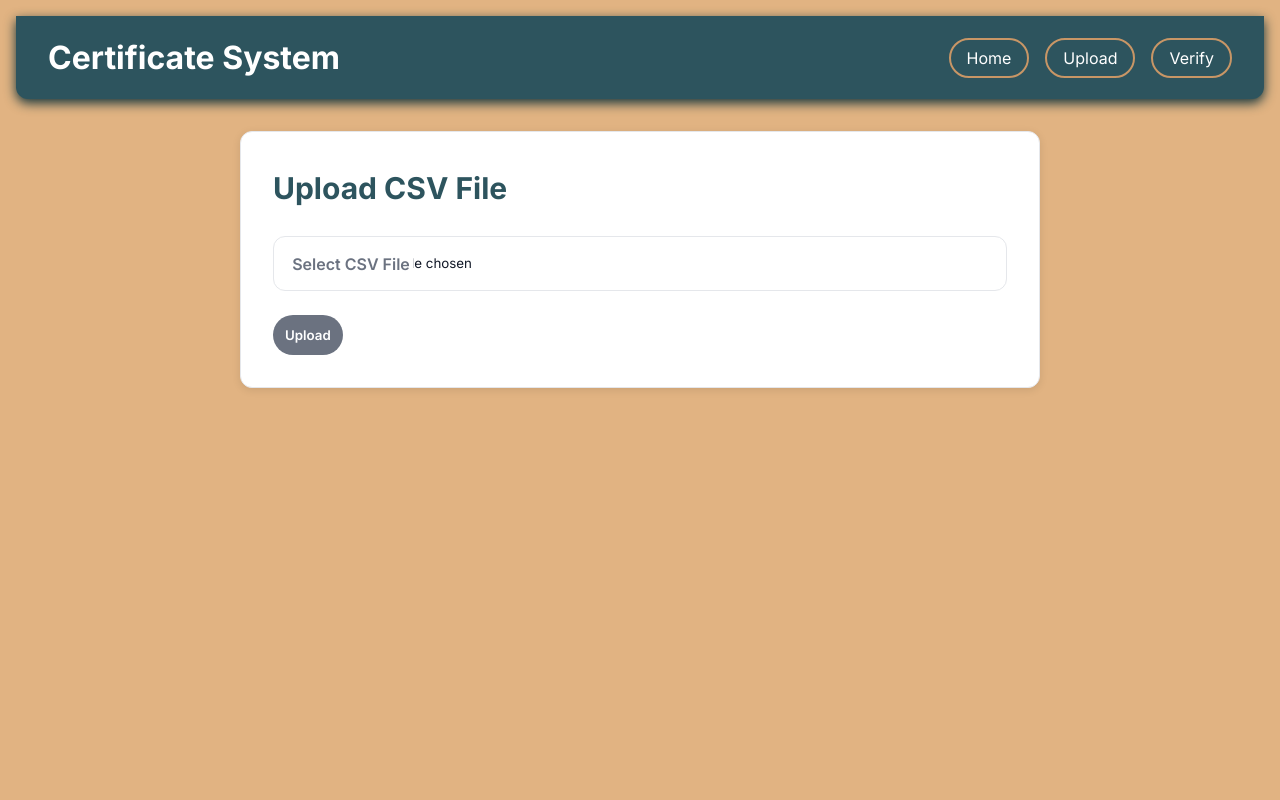
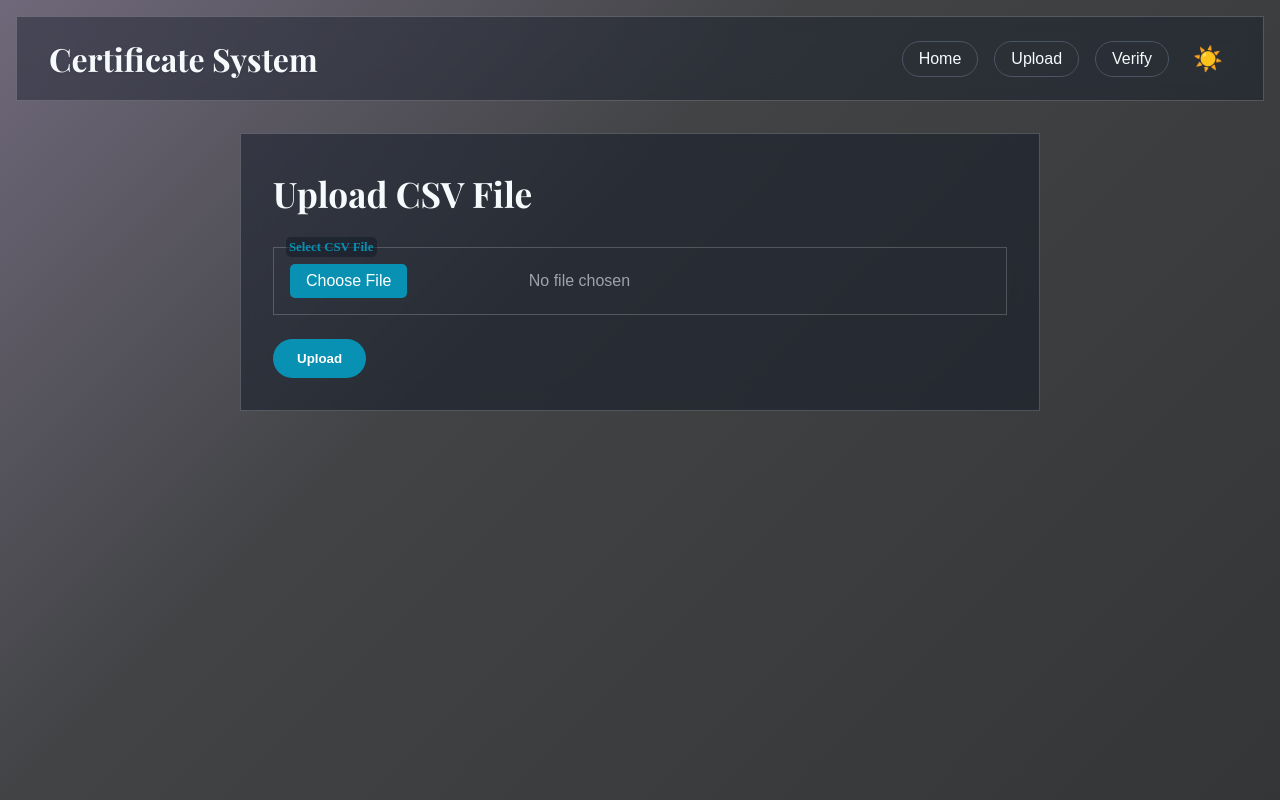
Before and after one commit to RishikeshBrahma/Certificate-Verification---Page, a Flask app: page /upload in a window 1280 px wide. Run offline with Flask 3, Linux system fonts and the light colour scheme.

Commit message:
some changes done in app.py and in style.css check it out!!!!

```diff
--- a/app.py
+++ b/app.py
@@ -5,6 +5,8 @@
 import os
 import socket
 from dotenv import load_dotenv
+import zipfile
+import io
 
 app = Flask(__name__)
 
@@ -74,7 +76,7 @@
                 course_title = str(row['course_title'])
                 issue_date = str(row['issue_date'])
 
-                verification_url = f'{request.host_url}verify_download/{certificate_id}'
+                verification_url = f'{request.host_url}verify/{certificate_id}'
                 qr = qrcode.QRCode(version=1, box_size=10, border=4)
                 qr.add_data(verification_url)
                 qr_image = qr.make_image(fill_color="black", back_color="white")
@@ -82,19 +84,23 @@
                 with open(qr_path, 'wb') as qr_file:
                     qr_image.save(qr_file)
 
+                # Use ON DUPLICATE KEY UPDATE to prevent errors on re-upload
                 query = """
                     INSERT INTO certificates
                     (certificate_id, recipient_name, course_title, issue_date, verification_url, csv_file_path)
                     VALUES (%s, %s, %s, %s, %s, %s)
+                    ON DUPLICATE KEY UPDATE
+                    recipient_name=%s, course_title=%s, issue_date=%s, verification_url=%s, csv_file_path=%s
                 """
-                values = (certificate_id, recipient_name, course_title, issue_date, verification_url, file_path)
+                values = (certificate_id, recipient_name, course_title, issue_date, verification_url, file_path,
+                          recipient_name, course_title, issue_date, verification_url, file_path)
                 cursor.execute(query, values)
 
             conn.commit()
             cursor.close()
             conn.close()
 
-            return render_template('upload.html', success='Certificates processed successfully!')
+            return render_template('upload.html', success='Certificates processed successfully!', filename=filename)
 
         except Exception as e:
             return render_template('upload.html', error=f'Error processing CSV: {str(e)}')
@@ -102,8 +108,11 @@
     return render_template('upload.html')
 
 @app.route('/verify', methods=['GET'])
-def verify():
-    certificate_id = request.args.get('certificate_id')
+@app.route('/verify/<certificate_id>', methods=['GET'])
+def verify(certificate_id=None):
+    if not certificate_id:
+        certificate_id = request.args.get('certificate_id')
+
     if not certificate_id:
         return render_template('verify.html')
 
@@ -118,7 +127,7 @@
         if not certificate:
             return render_template('verify.html', error='Certificate not found.', certificate_id=certificate_id)
 
-        return render_template('verify.html', certificate_id=certificate_id)
+        return render_template('verify.html', certificate=certificate, certificate_id=certificate_id)
 
     except Exception as e:
         return render_template('verify.html', error=f'Database error: {str(e)}', certificate_id=certificate_id)
@@ -128,23 +137,52 @@
     try:
         conn = mysql.connector.connect(**db_config)
         cursor = conn.cursor(dictionary=True)
-        cursor.execute("SELECT csv_file_path FROM certificates WHERE certificate_id = %s", (certificate_id,))
-        result = cursor.fetchone()
+        # Fetch the full certificate data
+        cursor.execute("SELECT certificate_id, recipient_name, course_title, issue_date FROM certificates WHERE certificate_id = %s", (certificate_id,))
+        certificate = cursor.fetchone()
         cursor.close()
         conn.close()
 
-        if not result or 'csv_file_path' not in result:
-            return render_template('verify.html', error='CSV file not found.', certificate_id=certificate_id)
+        if not certificate:
+            return render_template('verify.html', error='Certificate not found.', certificate_id=certificate_id)
 
-        # Explicitly cast to string
-        csv_path = str(result['csv_file_path']) # type: ignore
+        # Create a new CSV in memory
+        output = io.StringIO()
+        df = pd.DataFrame([certificate])
+        df.to_csv(output, index=False)
+        output.seek(0)
 
-        if not os.path.exists(csv_path):
-            return render_template('verify.html', error='File does not exist on server.', certificate_id=certificate_id)
-
-        return send_file(csv_path, as_attachment=True, download_name=f'certificate_{certificate_id}.csv')
+        # Send the in-memory file
+        return send_file(
+            io.BytesIO(output.getvalue().encode()),
+            mimetype='text/csv',
+            as_attachment=True,
+            download_name=f'certificate_{certificate_id}.csv'
+        )
 
     except Exception as e:
         return render_template('verify.html', error=f'Error retrieving file: {str(e)}', certificate_id=certificate_id)
+
+@app.route('/bulk_download_qrcodes/<filename>')
+def bulk_download_qrcodes(filename):
+    file_path = os.path.join(app.config['UPLOAD_FOLDER'], filename)
+
+    if not os.path.exists(file_path):
+        return "File not found.", 404
+
+    df = pd.read_csv(file_path)
+    memory_file = io.BytesIO()
+
+    with zipfile.ZipFile(memory_file, 'w', zipfile.ZIP_DEFLATED) as zf:
+        for _, row in df.iterrows():
+            certificate_id = str(row['certificate_id'])
+            qr_path = os.path.join(QR_FOLDER, f'{certificate_id}.png')
+            if os.path.exists(qr_path):
+                zf.write(qr_path, arcname=f'{certificate_id}.png')
+
+    memory_file.seek(0)
+    return send_file(memory_file, download_name='qrcodes.zip', as_attachment=True)
+
+
 if __name__ == '__main__':
     app.run(debug=True, host='0.0.0.0', port=5000)
--- a/static/style.css
+++ b/static/style.css
@@ -1,353 +1,170 @@
-/* =============== Global Variables =============== */
+/* =============== Global Variables & Color Schemes =============== */
 :root {
-  --bg-main: #e1b382;
-  --bg-shadow: #c89666;
-  --nav-footer: #2d545e;
-  --nav-shadow: hsl(190, 53%, 15%);
-  --btn-color: #6b7280;
-  --btn-hover: #4b5563;
-  --text-color: #111827;
-  --card-bg: white;
-  --border-radius: 0.75rem;
-  --transition: all 0.3s ease;
-  --border-color: #e5e7eb;
+  /* Light Mode (Default) */
+  --bg-gradient-start: #e0c3fc;
+  --bg-gradient-end: #8ec5fc;
+  --card-bg: rgba(255, 255, 255, 0.6);
+  --text-color: #1a202c;
+  --header-bg: rgba(255, 255, 255, 0.4);
+  --border-color: rgba(0, 0, 0, 0.1);
+  --accent-color: #8B5CF6; /* Vibrant Purple */
+  --accent-hover: #7C3AED;
+  --accent-glow: rgba(139, 92, 246, 0.5);
+  --nav-button-border: #d1d5db;
+  --label-color: #4a5568;
+}
+
+body.dark-mode {
+  /* Dark Mode */
+  --bg-gradient-start: #232526;
+  --bg-gradient-end: #414345;
+  --card-bg: rgba(17, 24, 39, 0.5);
+  --text-color: #f7fafc;
+  --header-bg: rgba(17, 24, 39, 0.4);
+  --border-color: rgba(255, 255, 255, 0.2);
+  --accent-color: #0891B2; /* Vibrant Teal */
+  --accent-hover: #06B6D4;
+  --accent-glow: rgba(8, 145, 178, 0.5);
+  --nav-button-border: #4b5563;
+  --label-color: #9ca3af;
 }
 
 * {
   margin: 0;
   padding: 0;
   box-sizing: border-box;
-  font-family: 'Inter', sans-serif;
+  transition: background-color 0.4s ease, color 0.4s ease, border-color 0.4s ease;
 }
 
-/* =============== Base Styles =============== */
+/* =============== Animated Gradient Background =============== */
 body {
-  background-color: var(--bg-main);
+  background: linear-gradient(-45deg, var(--bg-gradient-start), var(--bg-gradient-end), #e0c3fc, #8ec5fc);
+  background-size: 400% 400%;
+  animation: gradient 20s ease infinite;
   color: var(--text-color);
   line-height: 1.6;
   padding: 1rem;
   min-height: 100vh;
-  view-transition-name: root;
-  animation: fadeIn 0.8s ease forwards;
 }
 
-@keyframes fadeIn {
-  from { opacity: 0; }
-  to { opacity: 1; }
-}
-
-::view-transition-old(root),
-::view-transition-new(root) {
-  animation-duration: 0.5s;
+@keyframes gradient {
+    0% { background-position: 0% 50%; }
+    50% { background-position: 100% 50%; }
+    100% { background-position: 0% 50%; }
 }
 
 /* =============== Loader =============== */
 .loader {
-  position: fixed;
-  top: 0;
-  left: 0;
-  width: 100%;
-  height: 100%;
-  background-color: var(--nav-footer);
-  display: flex;
-  justify-content: center;
-  align-items: center;
-  z-index: 9999;
-  transition: opacity 0.5s ease;
-  animation: fadeIn 0.5s ease forwards;
+  position: fixed; top: 0; left: 0; width: 100%; height: 100%;
+  background-color: #111827; display: flex; justify-content: center;
+  align-items: center; z-index: 9999;
 }
+.loader-spinner {
+  border: 5px solid rgba(128, 128, 128, 0.3); border-top-color: var(--accent-color);
+  border-radius: 50%; width: 50px; height: 50px; animation: spin 1s linear infinite;
+}
+@keyframes spin { 0% { transform: rotate(0deg); } 100% { transform: rotate(360deg); } }
 
-.loader-spinner {
-  border: 5px solid rgba(255, 255, 255, 0.3);
-  border-top: 5px solid var(--bg-main);
-  border-radius: 50%;
-  width: 50px;
-  height: 50px;
-  animation: spin 1s linear infinite;
-}
-
-@keyframes spin {
-  0% { transform: rotate(0deg); }
-  100% { transform: rotate(360deg); }
-}
 
 /* =============== Typography =============== */
 .typewriter {
-  overflow: hidden;
-  white-space: nowrap;
-  animation: typing 1.5s steps(30, end);
+  font-family: 'Playfair Display', serif;
+  text-shadow: 0 1px 3px rgba(0,0,0,0.1);
 }
 
-@keyframes typing {
-  from { width: 0 }
-  to { width: 100% }
+/* =============== Header & Navigation (Glassmorphism) =============== */
+header {
+  position: sticky; top: 1rem; z-index: 1000;
+  background: var(--header-bg); backdrop-filter: blur(12px);
+  -webkit-backdrop-filter: blur(12px); border: 1px solid var(--border-color);
+  color: var(--text-color); padding: 1rem 2rem; display: flex;
+  justify-content: space-between; align-items: center;
+  border-radius: var(--border-radius);
+  animation: slideDown 1s cubic-bezier(0.165, 0.84, 0.44, 1) forwards;
 }
+@keyframes slideDown { from { transform: translateY(-120%); } to { transform: translateY(0); } }
 
-/* =============== Header & Navigation =============== */
-header {
-  position: sticky;
-  top: 0;
-  z-index: 1000;
-  background-color: var(--nav-footer);
-  color: white;
-  padding: 1rem 2rem;
-  display: flex;
-  justify-content: space-between;
-  align-items: center;
-  box-shadow: 0 4px 12px var(--nav-shadow);
-  border-bottom-left-radius: var(--border-radius);
-  border-bottom-right-radius: var(--border-radius);
-  animation: slideDown 1s ease forwards;
-}
-
-@keyframes slideDown {
-  from { transform: translateY(-100%); }
-  to { transform: translateY(0); }
-}
-
-.navbar-buttons {
-  display: flex;
-  gap: 1rem;
-}
+.navbar-buttons { display: flex; gap: 1rem; align-items: center; }
 
 .nav-button {
-  position: relative;
-  overflow: hidden;
-  background-color: transparent;
-  border: 2px solid #c89666;
-  color: white;
-  font-size: 1rem;
-  padding: 0.5rem 1rem;
-  border-radius: 9999px;
-  cursor: pointer;
-  transition: var(--transition);
+  background-color: transparent; border: 1px solid var(--nav-button-border);
+  color: var(--text-color); font-size: 1rem; padding: 0.5rem 1rem;
+  border-radius: 9999px; cursor: pointer; transition: all 0.3s ease;
 }
-
 .nav-button:hover {
-  background-color: rgba(255, 255, 255, 0.1);
+  background-color: var(--accent-color); color: white;
+  border-color: var(--accent-color); transform: translateY(-2px);
 }
 
 /* =============== Main Content =============== */
 main {
-  max-width: 800px;
-  margin: 2rem auto;
-  background-color: var(--card-bg);
-  border-radius: var(--border-radius);
-  padding: 2rem;
-  box-shadow: 0 2px 8px rgba(0, 0, 0, 0.1);
+  max-width: 800px; margin: 2rem auto; background-color: var(--card-bg);
+  backdrop-filter: blur(12px); -webkit-backdrop-filter: blur(12px);
+  border-radius: var(--border-radius); padding: 2rem;
   border: 1px solid var(--border-color);
+  animation: fadeInUp 1s cubic-bezier(0.165, 0.84, 0.44, 1) 0.2s forwards;
   opacity: 0;
-  transform: translateY(20px);
-  animation: fadeInUp 0.8s ease forwards;
+}
+@keyframes fadeInUp { from { opacity: 0; transform: translateY(30px); } to { opacity: 1; transform: translateY(0); } }
+
+.title {
+  font-family: 'Playfair Display', serif; font-size: 2.2rem;
+  font-weight: 700; color: var(--text-color); margin-bottom: 1rem;
 }
 
-@keyframes fadeInUp {
-  from {
-    opacity: 0;
-    transform: translateY(20px);
-  }
-  to {
-    opacity: 1;
-    transform: translateY(0);
-  }
+.description { color: var(--label-color); margin-bottom: 1.5rem; }
+
+/* =============== Forms (FIXED) =============== */
+.form-group { position: relative; margin: 1.5rem 0; }
+
+input[type="text"], input[type="file"] {
+  width: 100%; padding: 1rem; background: transparent;
+  border: 1px solid var(--border-color); border-radius: var(--border-radius);
+  transition: all 0.3s ease; color: var(--text-color); font-size: 1rem;
+}
+input:focus {
+  outline: none; border-color: var(--accent-color);
+  box-shadow: 0 0 0 3px var(--accent-glow);
+}
+label {
+  position: absolute; left: 1rem; top: 1rem; color: var(--label-color);
+  transition: all 0.3s ease; pointer-events: none; font-weight: 600;
+  background-color: var(--card-bg); padding: 0 0.2rem;
+}
+input:focus + label, input:not([value=""]) + label {
+  top: -0.6rem; left: 0.8rem; font-size: 0.8rem;
+  color: var(--accent-color); border-radius: 5px;
+}
+input[type="file"] { color: var(--label-color); }
+input[type="file"]::-webkit-file-upload-button { visibility: hidden; }
+input[type="file"]::before {
+    content: 'Choose File'; display: inline-block;
+    background: var(--accent-color); color: white;
+    padding: 0.5rem 1rem; border-radius: 5px; cursor: pointer;
+    margin-right: 1rem;
+}
+input[type="file"]:hover::before { background: var(--accent-hover); }
+
+/* =============== Buttons with Glow/Push Effect =============== */
+.btn {
+  background-color: var(--accent-color); color: white;
+  padding: 0.75rem 1.5rem; border: none; border-radius: 9999px;
+  font-weight: 600; cursor: pointer; transition: all 0.2s ease;
+}
+.btn:hover {
+  background-color: var(--accent-hover); transform: translateY(-3px) scale(1.05);
+  box-shadow: 0 10px 20px -5px var(--accent-glow);
+}
+.btn:active {
+    transform: translateY(-1px) scale(1.0);
+    box-shadow: 0 5px 10px -5px var(--accent-glow);
 }
 
-.title {
-  font-size: 1.875rem;
-  font-weight: 700;
-  color: var(--nav-footer);
-  margin-bottom: 1rem;
+/* =============== Theme Switcher =============== */
+.theme-switcher {
+    font-size: 1.5rem; background: none; border: none;
+    cursor: pointer; color: var(--text-color); padding: 0.5rem;
+    display: flex; align-items: center; justify-content: center;
+    transition: transform 0.3s ease;
 }
-
-.description {
-  color: #4B5563;
-  margin-bottom: 1.5rem;
-}
-
-/* =============== Forms =============== */
-.form-group {
-  position: relative;
-  margin: 1.5rem 0;
-}
-
-input[type="text"],
-input[type="file"] {
-  width: 100%;
-  padding: 1rem;
-  background: white;
-  border: 1px solid var(--border-color);
-  border-radius: var(--border-radius);
-  transition: var(--transition);
-}
-
-input:focus {
-  outline: none;
-  border-color: var(--btn-color);
-  box-shadow: 0 0 0 3px rgba(107, 114, 128, 0.2);
-}
-
-label {
-  position: absolute;
-  left: 1rem;
-  top: 1rem;
-  color: #6b7280;
-  transition: var(--transition);
-  pointer-events: none;
-  font-weight: 600;
-  background: white;
-  padding: 0 0.2rem;
-}
-
-input:focus + label,
-input:valid + label {
-  top: -0.5rem;
-  left: 0.8rem;
-  font-size: 0.8rem;
-  color: var(--nav-footer);
-}
-
-/* =============== Buttons =============== */
-.btn {
-  position: relative;
-  overflow: hidden;
-  background-color: var(--btn-color);
-  color: white;
-  padding: 0.75rem;
-  border: none;
-  border-radius: 9999px;
-  font-weight: 600;
-  cursor: pointer;
-  transition: var(--transition);
-}
-
-.btn:hover {
-  background-color: var(--btn-hover);
-  transform: translateY(-2px);
-}
-
-.ripple-effect {
-  position: absolute;
-  border-radius: 50%;
-  background: rgba(255, 255, 255, 0.7);
-  transform: scale(0);
-  animation: ripple 0.6s linear;
-  pointer-events: none;
-}
-
-@keyframes ripple {
-  to {
-    transform: scale(4);
-    opacity: 0;
-  }
-}
-
-.download-btn {
-  background-color: #14b8a6;
-  animation: pulse 2s infinite;
-}
-
-@keyframes pulse {
-  0% { transform: scale(1); }
-  50% { transform: scale(1.05); }
-  100% { transform: scale(1); }
-}
-
-/* =============== QR Code Styles =============== */
-.qr-container {
-  position: relative;
-  overflow: hidden;
-  margin: 1.5rem auto;
-  text-align: center;
-  background: white;
-  padding: 1.5rem;
-  border-radius: var(--border-radius);
-  border: 1px solid var(--border-color);
-  animation: fadeInUp 0.8s ease forwards;
-}
-
-.qr-image {
-  width: 150px;
-  height: 150px;
-  margin-bottom: 1rem;
-  transition: transform 0.3s ease;
-  border: 1px solid var(--border-color);
-  border-radius: var(--border-radius);
-  background: white;
-  padding: 0.5rem;
-}
-
-.qr-image:hover {
-  transform: scale(1.05);
-}
-
-.scan-line {
-  position: absolute;
-  top: 0;
-  left: 0;
-  width: 100%;
-  height: 3px;
-  background: rgba(20, 184, 166, 0.5);
-  animation: scan 2s linear infinite;
-  box-shadow: 0 0 10px rgba(20, 184, 166, 0.7);
-}
-
-@keyframes scan {
-  0% { top: 0; }
-  100% { top: 100%; }
-}
-
-/* =============== Messages =============== */
-.message {
-  padding: 1rem;
-  border-radius: var(--border-radius);
-  margin: 1rem 0;
-  animation: fadeInUp 0.5s ease;
-  background: white;
-  border: 1px solid var(--border-color);
-}
-
-.error {
-  border-left: 4px solid #DC2626;
-}
-
-.success {
-  border-left: 4px solid #16A34A;
-}
-
-/* =============== Upload Progress =============== */
-.upload-progress {
-  height: 4px;
-  background: #e5e7eb;
-  margin-top: 1rem;
-  border-radius: 2px;
-  overflow: hidden;
-  display: none;
-}
-
-.progress-bar {
-  height: 100%;
-  width: 0%;
-  background: var(--nav-footer);
-  transition: width 0.4s ease;
-}
-
-/* =============== Focus Styles =============== */
-*:focus {
-  outline: 2px solid var(--nav-footer);
-  outline-offset: 3px;
-}
-
-*:focus:not(:focus-visible) {
-  outline: none;
-}
-
-/* =============== Text Links =============== */
-.text-link {
-  color: var(--nav-footer);
-  text-decoration: underline;
-  transition: var(--transition);
-}
-
-.text-link:hover {
-  color: var(--btn-hover);
-}
+.theme-switcher:hover { transform: scale(1.2) rotate(15deg); }
--- a/templates/base.html
+++ b/templates/base.html
@@ -4,13 +4,12 @@
   <meta charset="UTF-8" />
   <meta name="viewport" content="width=device-width, initial-scale=1.0"/>
   <title>{% block title %}Certificate System{% endblock %}</title>
-  <link href="https://fonts.googleapis.com/css2?family=Inter:wght@400;600;700&display=swap" rel="stylesheet">
+  <link rel="preconnect" href="https://fonts.googleapis.com">
+  <link rel="preconnect" href="https://fonts.gstatic.com" crossorigin>
+  <link href="https://fonts.googleapis.com/css2?family=Inter:wght@400;600;700&family=Playfair+Display:wght@700&display=swap" rel="stylesheet">
   <link rel="stylesheet" href="{{ url_for('static', filename='style.css') }}">
 </head>
-
-<body>
-  <!-- Loading Animation -->
-  <div class="loader">
+<body class="dark-mode"> <div class="loader">
     <div class="loader-spinner"></div>
   </div>
 
@@ -21,6 +20,7 @@
         <button class="nav-button" onclick="window.location.href='/'">Home</button>
         <button class="nav-button" onclick="window.location.href='/upload'">Upload</button>
         <button class="nav-button" onclick="window.location.href='/verify'">Verify</button>
+        <button class="theme-switcher" id="theme-switcher">☀️</button>
       </div>
     </nav>
   </header>
@@ -31,32 +31,45 @@
   </main>
 
   <script>
-    // Loader control + view transitions
     document.addEventListener('DOMContentLoaded', function() {
-      setTimeout(function() {
-        document.querySelector('.loader').style.opacity = '0';
-        document.querySelector('main').style.opacity = '1';
-        setTimeout(function() {
-          document.querySelector('.loader').style.display = 'none';
-        }, 500);
+      // Loader control
+      const loader = document.querySelector('.loader');
+      setTimeout(() => {
+        loader.style.opacity = '0';
+        setTimeout(() => loader.style.display = 'none', 500);
       }, 300);
 
-      // Button ripple effect
-      const buttons = document.querySelectorAll('.btn, .nav-button');
-      buttons.forEach(button => {
-        button.addEventListener('click', function(e) {
-          const x = e.clientX - e.target.getBoundingClientRect().left;
-          const y = e.clientY - e.target.getBoundingClientRect().top;
+      // Theme switcher logic
+      const themeSwitcher = document.getElementById('theme-switcher');
+      const body = document.body;
 
-          const ripple = document.createElement('span');
-          ripple.style.left = `${x}px`;
-          ripple.style.top = `${y}px`;
-          ripple.classList.add('ripple-effect');
+      const savedTheme = localStorage.getItem('theme') || 'dark-mode';
+      body.className = savedTheme;
+      themeSwitcher.textContent = savedTheme === 'dark-mode' ? '☀️' : '🌙';
 
-          this.appendChild(ripple);
-          setTimeout(() => ripple.remove(), 1000);
+      themeSwitcher.addEventListener('click', function() {
+          if (body.classList.contains('dark-mode')) {
+              body.classList.remove('dark-mode');
+              localStorage.setItem('theme', 'light-mode');
+              themeSwitcher.textContent = '🌙';
+          } else {
+              body.classList.add('dark-mode');
+              localStorage.setItem('theme', 'dark-mode');
+              themeSwitcher.textContent = '☀️';
+          }
+      });
+
+      // Fix for file input label
+      const fileInput = document.querySelector('input[type="file"]');
+      if(fileInput) {
+        fileInput.addEventListener('change', function() {
+            if (this.files.length > 0) {
+                this.setAttribute('value', this.files[0].name);
+            } else {
+                this.setAttribute('value', '');
+            }
         });
-      });
+      }
     });
   </script>
 </body>
--- a/templates/upload.html
+++ b/templates/upload.html
@@ -9,7 +9,14 @@
   {% endif %}
 
   {% if success %}
-    <div class="message success">{{ success }}</div>
+    <div class="message success">
+      {{ success }}
+      {% if filename %}
+        <a href="{{ url_for('bulk_download_qrcodes', filename=filename) }}" class="btn download-btn">
+          Download All QR Codes
+        </a>
+      {% endif %}
+    </div>
   {% endif %}
 
   <form method="POST" action="/upload" enctype="multipart/form-data">
```
Also changed, not shown: uploads/samples.csv (added, +11 -0 lines), uploads/samples.csv.csv (added, +11 -0 lines), static/qrcodes/CERT-2025-001.png (added), static/qrcodes/CERT-2025-002.png (added), static/qrcodes/CERT-2025-003.png (added), static/qrcodes/CERT-2025-004.png (added), static/qrcodes/CERT-2025-005.png (added), static/qrcodes/CERT-2025-006.png (added), static/qrcodes/CERT-2025-007.png (added), static/qrcodes/CERT-2025-008.png (added), static/qrcodes/CERT-2025-009.png (added), static/qrcodes/CERT-2025-010.png (added).
